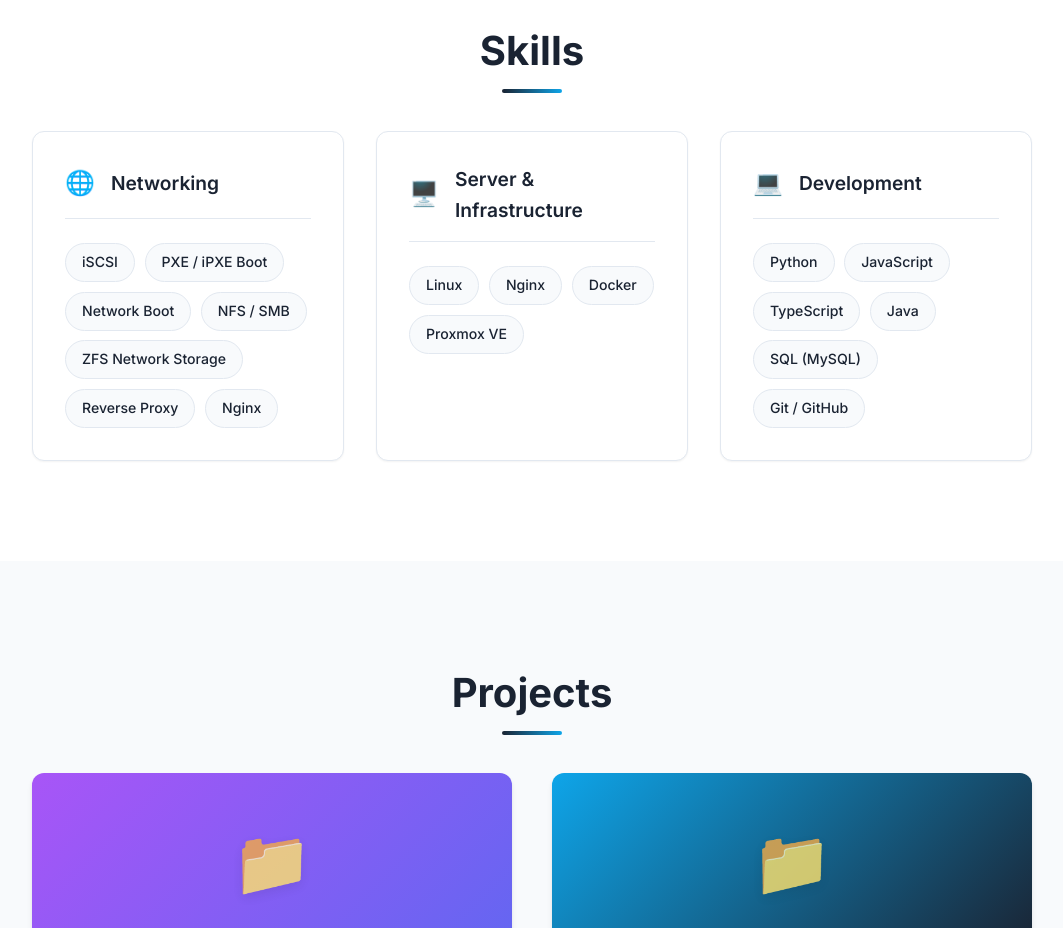
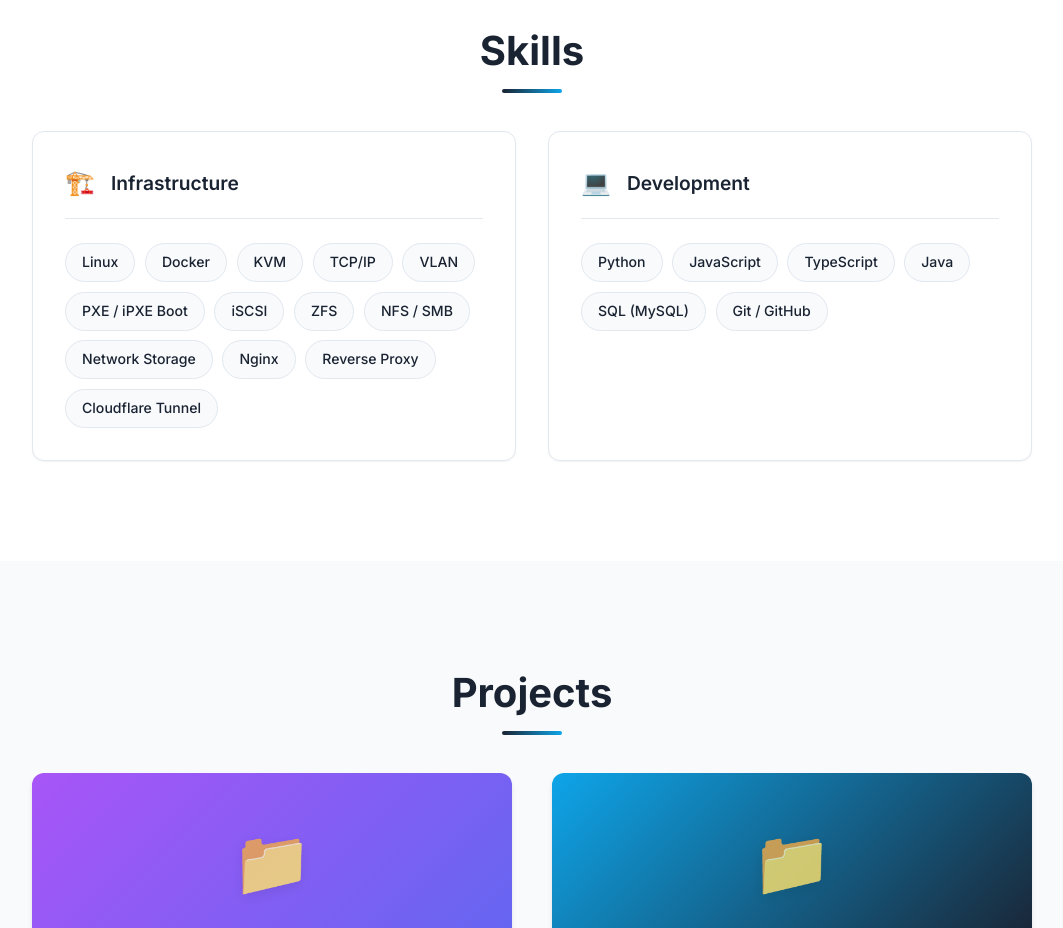
Before and after one commit to kt-suji/kt-suji.github.io, a Next.js app: page / in a window 1280 px wide. Shown: the part 1540-2468 px from the top of the page, without its empty margins (108-1171 px from the left). Built offline with nearby package versions, Linux system fonts and the light colour scheme.

Commit message:
Unify Networking and Server into Infrastructure

```diff
--- a/src/components/Skills.jsx
+++ b/src/components/Skills.jsx
@@ -2,26 +2,22 @@ import styles from './Skills.module.css';
 
 const skillCategories = [
   {
-    title: 'Networking',
-    icon: '🌐',
-    skills: [
-      'iSCSI',
-      'PXE / iPXE Boot',
-      'Network Boot',
-      'NFS / SMB',
-      'ZFS Network Storage',
-      'Reverse Proxy',
-      'Nginx',
-    ]
-  },
-  {
-    title: 'Server & Infrastructure',
-    icon: '🖥️',
+    title: 'Infrastructure',
+    icon: '🏗️',
     skills: [
       'Linux',
+      'Docker',
+      'KVM',
+      'TCP/IP',
+      'VLAN',
+      'PXE / iPXE Boot',
+      'iSCSI',
+      'ZFS',
+      'NFS / SMB',
+      'Network Storage',
       'Nginx',
-      'Docker',
-      'Proxmox VE',
+      'Reverse Proxy',
+      'Cloudflare Tunnel',
     ]
   },
   {
```
